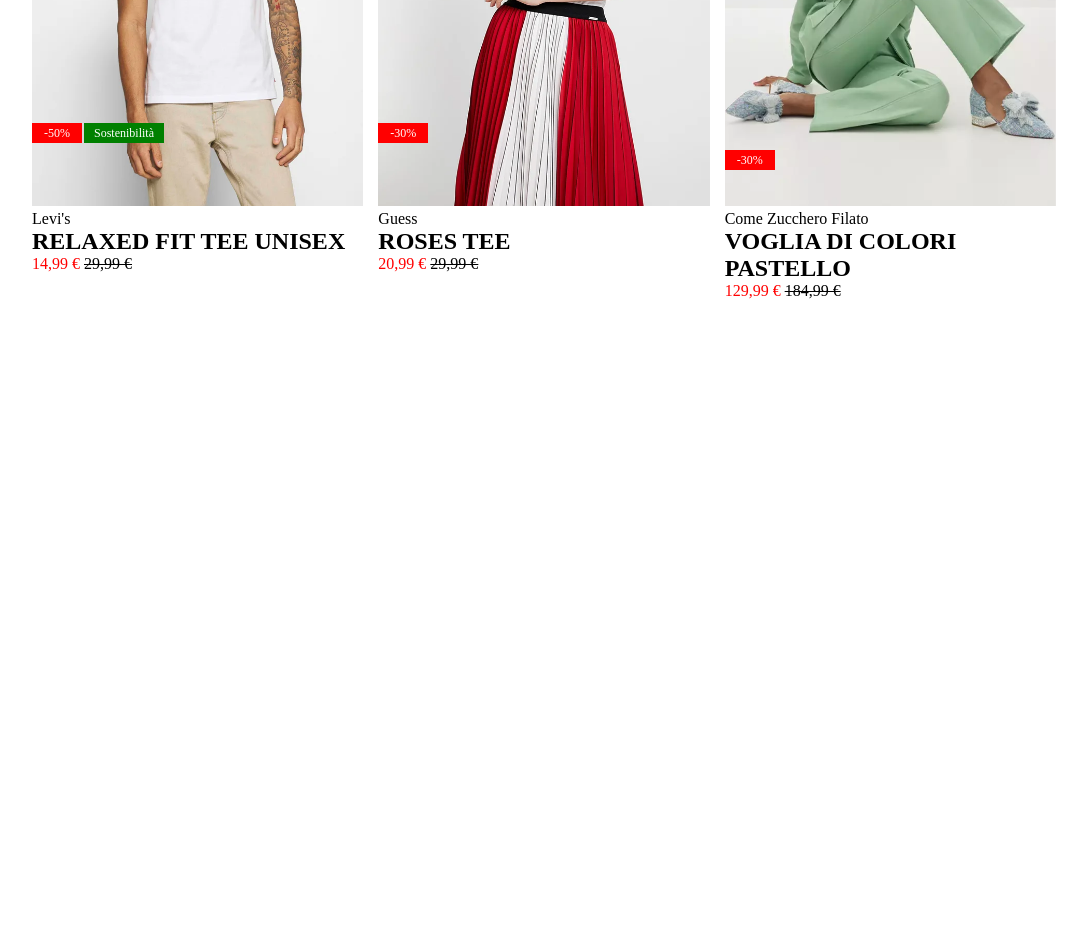
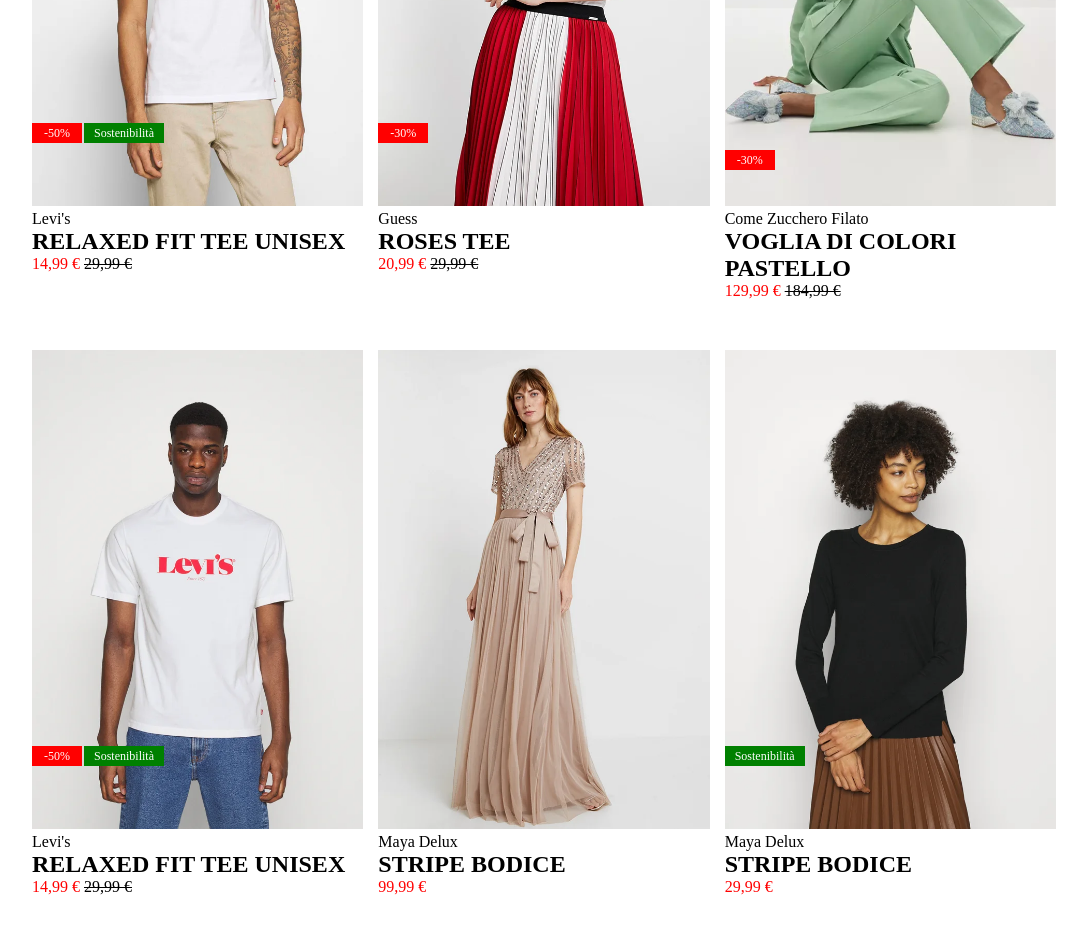
Before and after one commit to OttavioPaolini/html-css-boolando, a plain HTML site: page index.html in a window 1280 px wide. Shown: the part 572-1506 px from the top of the page, without its empty margins (96-1183 px from the left). Before the commit the page ends 872 px from the top, so only its background shows below. Drawn offline with Linux system fonts and the light colour scheme.

Commit message:
terminata la sessione shop

```diff
--- a/css/style.css
+++ b/css/style.css
@@ -9,6 +9,9 @@
 }
 
 /* COMMON */
+.row{
+    margin-bottom: 50px;
+}
 .container{
     width: 80%;
     margin: 0 auto;
@@ -32,6 +35,9 @@
     height: 20px;
     color: white;
     background-color:#008000;
+}
+#test{
+    left: 0;
 }
 /* UTILITY */
 .display-flex{
--- a/index.html
+++ b/index.html
@@ -54,17 +54,29 @@
             <div class="row display-flex justify-content">
                 <div class="col">
                     <div class="card">
-
+                        <img src="img/4.webp" alt="man-model-whit-white-t-shirt">
+                        <div class="red-discount font-marker">-50%</div>
+                        <div class="eco font-marker">Sostenibilità</div>
+                        <span>Levi's</span>
+                        <h2>RELAXED FIT TEE UNISEX</h2>
+                        <span class="red-font">14,99 &euro;</span> <span class="font-lt">29,99 &euro;</span>
                     </div>
                 </div>
                 <div class="col">
                     <div class="card">
-
+                        <img src="img/5.webp" alt="woman-model-with-white-decoration-t-shirt-and-skirt">
+                        <span>Maya Delux</span>
+                        <h2>STRIPE BODICE</h2>
+                        <span class="red-font">99,99 &euro;</span>
                     </div>
                 </div>
                 <div class="col">
                     <div class="card">
-
+                        <img src="img/6.webp" alt="woman-model-with-white-decoration-t-shirt-and-skirt">
+                        <div id="test" class="eco font-marker">Sostenibilità</div>
+                        <span>Maya Delux</span>
+                        <h2>STRIPE BODICE</h2>
+                        <span class="red-font">29,99 &euro;</span>
                     </div>
                 </div>
             </div>
```
